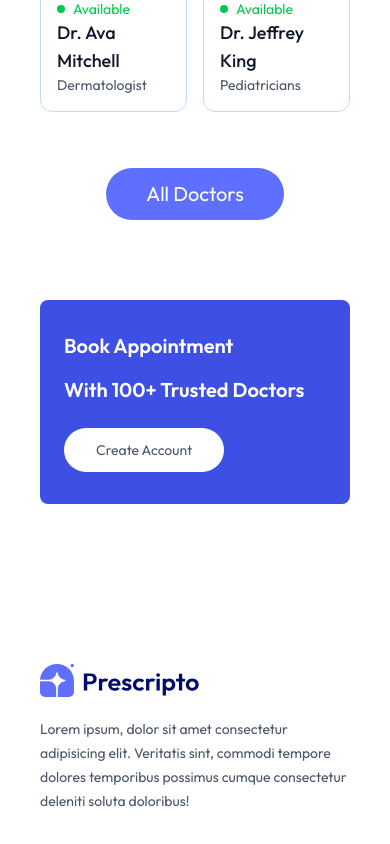
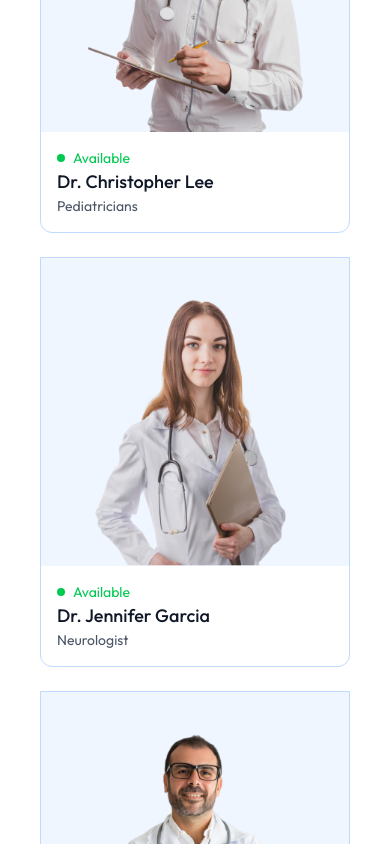
Before and after one commit to Mohammad-Abdur-Rahim/Medical-Management-System-React-, a React (Vite) app in the folder frontend/: page / in a window 390 px wide. Shown: the part 2646-3490 px from the top of the page. Built offline with nearby package versions, Linux system fonts and the light colour scheme.

Commit message:
**Home Responsive Done***

```diff
--- a/frontend/src/components/TopDoctor.jsx
+++ b/frontend/src/components/TopDoctor.jsx
@@ -7,14 +7,14 @@ const TopDoctor = () => {
   // Step --2 Use UseContext ----------------------------------------------------------------
   const { doctors } = useContext(AppContext);
   return (
-    <div className="flex flex-col items-center gap-4 my-16 text-gray-900 md:mx-10">
+    <div className="flex flex-col items-center gap-4 md:my-16 text-gray-900 md:mx-10">
       <h2 className="text-3xl font-medium text-[#1F2937]">
         Top Doctors to Book
       </h2>
       <p className="sm:1/3 text-center text-sm text-[#4B5563] ">
         Simply browse through our extensive list of trusted doctors.
       </p>
-      <div className="w-full grid grid-cols-2 md:grid-cols-4 gap-4 pt-5 gap-y-6 sm:px-0">
+      <div className="w-full grid grid-cols-1 sm:grid-cols-2 md:grid-cols-4 gap-4 pt-5 gap-y-6 sm:px-0">
         {doctors.slice(0, 10).map((data, idx) => (
           <div
             onClick={() => navigate(`/appointment/${data._id}`)}
--- a/frontend/src/components/TrustedBanner.jsx
+++ b/frontend/src/components/TrustedBanner.jsx
@@ -6,7 +6,7 @@ const TrustedBanner = () => {
   const navigate = useNavigate();
 
   return (
-    <div className="flex  bg-[#3e4fe4] rounded-lg px-6 sm:px-10 md:px-14 lg:px-12 my-20 md:mx-10">
+    <div className="flex  bg-[#3e4fe4] rounded-lg px-6 sm:px-10 md:px-14 lg:px-12 my-15 md:my-20 md:mx-10 ">
       {/* Left Side */}
       <div className="flex-1 py-8 sm:py-10 lg:py-24 lg:pl-5">
       <div className="text-xl sm:text-2xl md:text-3xl lg:text-5xl font-semibold text-white">
```
